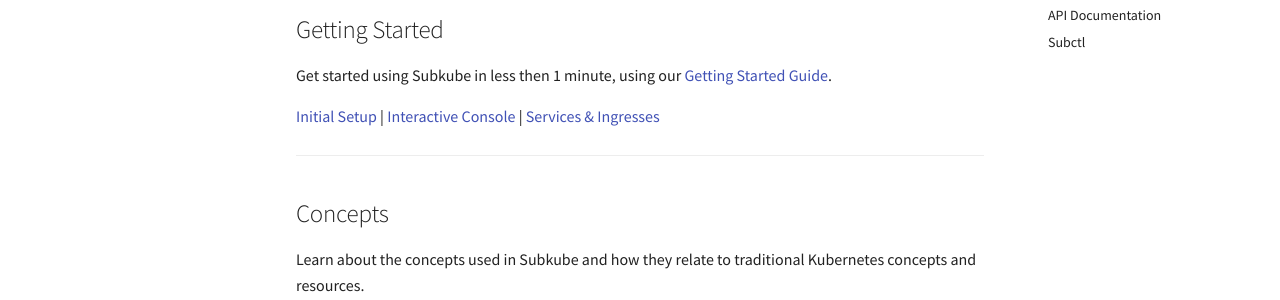
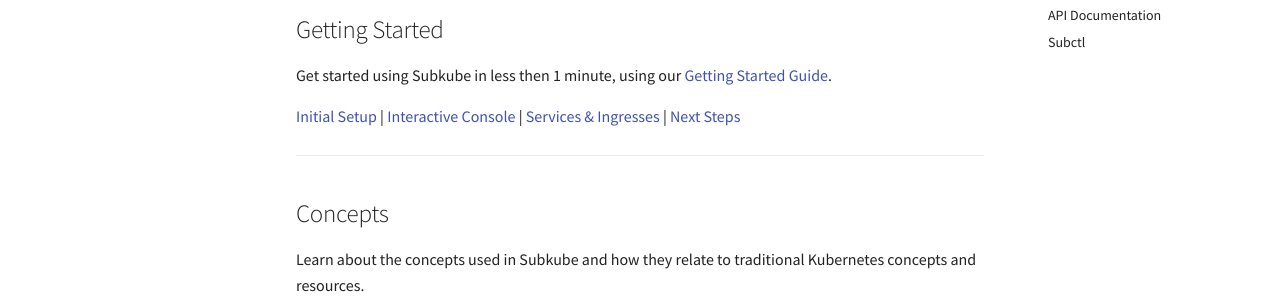
Before and after one commit to subkube/docs, an MkDocs documentation site: the page built from docs/index.md, in a window 1280 px wide and 900 px high. Shown: the part 334-634 px from the top of the window. Built offline with MkDocs 1.6.1 and Material for MkDocs 9.7.7, drawn with Linux system fonts in a browser that asks for light colours.

Commit message:
Fix next steps links

```diff
--- a/docs/index.md
+++ b/docs/index.md
@@ -6,7 +6,7 @@ Welcome to the Subkube Docs. Here you will find all relevant information to depl
 
 Get started using Subkube in less then 1 minute, using our [Getting Started Guide](getting_started/initial_setup.md).
 
-[Initial Setup](getting_started/initial_setup.md) | [Interactive Console](getting_started/interactive_console.md) | [Services & Ingresses](getting_started/services_ingresses.md)
+[Initial Setup](getting_started/initial_setup.md) | [Interactive Console](getting_started/interactive_console.md) | [Services & Ingresses](getting_started/services_ingresses.md) | [Next Steps](getting_started/next_steps.md)
 
 ---
 
--- a/mkdocs.yml
+++ b/mkdocs.yml
@@ -30,7 +30,7 @@ nav:
     - Initial Setup: getting_started/initial_setup.md
     - Interactive Console: getting_started/interactive_console.md
     - Services & Ingresses: getting_started/services_ingresses.md
-    - Further Steps: getting_started/further_steps.md
+    - Next Steps: getting_started/next_steps.md
   - Concepts:
     - Project: concepts/project.md
     - Workloads: concepts/workloads.md
```
